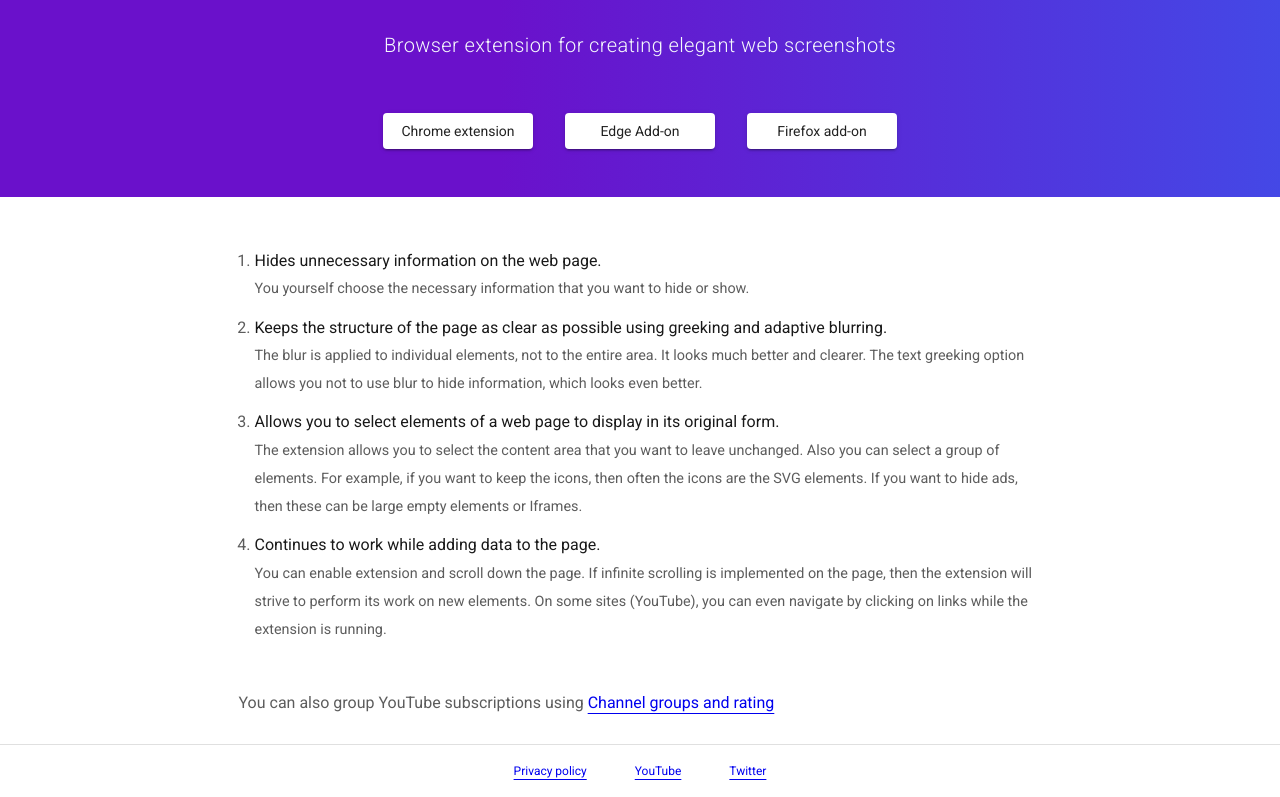
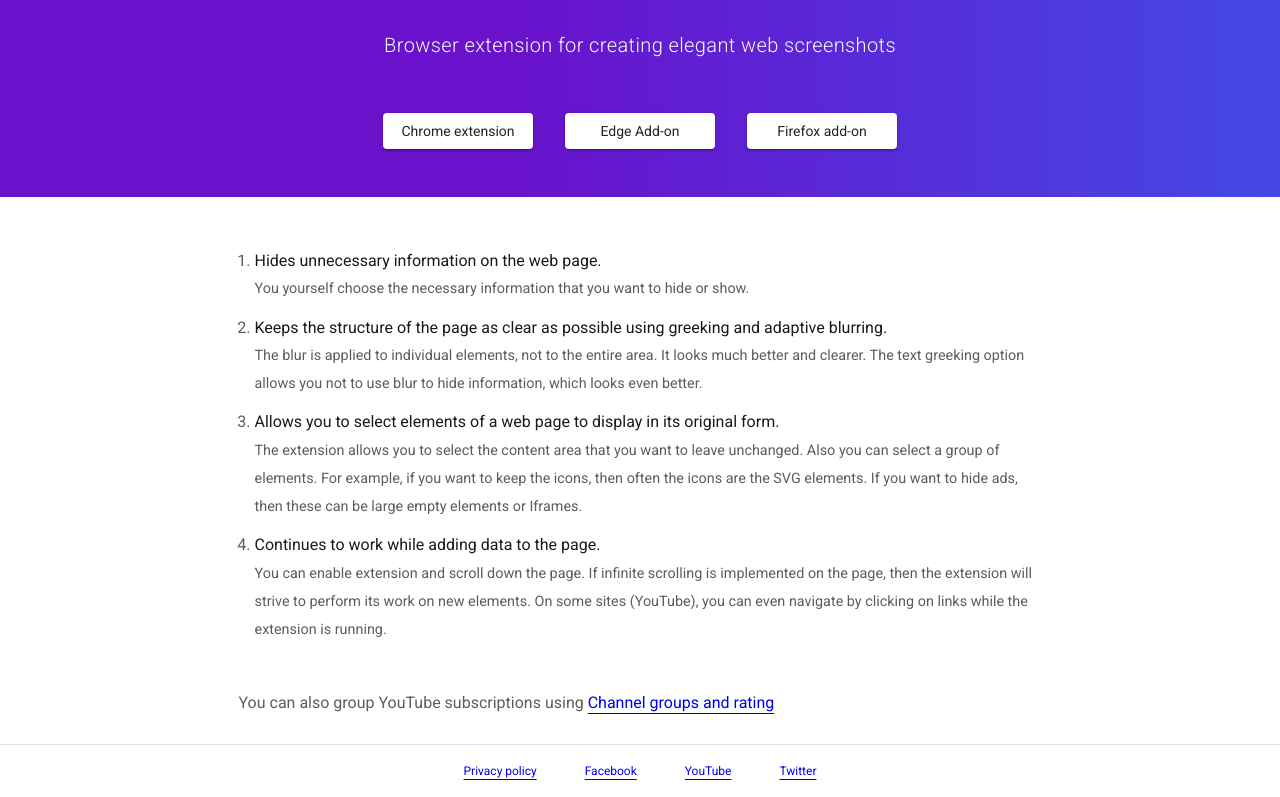
Before and after one commit to anton-voronov-a/greeked, an Angular app in the folder spa/: page / in a window 1280 px wide. Shown: the part 197-994 px from the top of the page. Built offline with nearby package versions, Linux system fonts and the light colour scheme; a web font is replaced by a local one.

Commit message:
added link to Facebook

```diff
--- a/spa/src/app/app.component.html
+++ b/spa/src/app/app.component.html
@@ -14,6 +14,10 @@
   <a href="assets/docs/privacy-policy/"
      title="Privacy policy"
      class="yp-footer-link">Privacy policy</a>
+  <a href="https://www.facebook.com/greeked.and.blurred"
+     title="Open in Facebook"
+     target="_blank"
+     class="yp-footer-link">Facebook</a>
   <a href="https://www.youtube.com/channel/UCtXueTSMr78MUpcsW0AtBzg"
      title="Open in YouTube"
      target="_blank"
--- a/spa/src/index.html
+++ b/spa/src/index.html
@@ -6,12 +6,12 @@
   <meta name="viewport" content="width=420, initial-scale=1, minimum-scale=0.1, maximum-scale=10">
   <link rel="icon" type="image/x-icon" href="assets/icon-128.png">
   <meta name="description"
-        content="Greeked and blurred - a browser extension for creating elegant web screenshots.">
+        content="Blurs, greeks (dummy text, 'lorem ipsum') web elements and focuses on the form.">
 
   <link rel="canonical" href="https://anton-voronov-a.github.io/greeked/" />
   <meta property="og:type" content="product">
   <meta property="og:title" content="Greeked and blurred - a browser extension for creating elegant web screenshots">
-  <meta property="og:description" content="Greeked and blurred - a browser extension for creating elegant web screenshots.">
+  <meta property="og:description" content="Blurs, greeks (dummy text, 'lorem ipsum') web elements and focuses on the form..">
   <meta property="og:url" content="https://anton-voronov-a.github.io/greeked/">
   <meta property="og:image" content="https://anton-voronov-a.github.io/greeked/assets/social/preview-og-1200-630.png">
   <meta property="og:site_name" content="Greeked and blurred">
```
Also changed, not shown: 3 other files (tests, documents, lock files or other folders).
